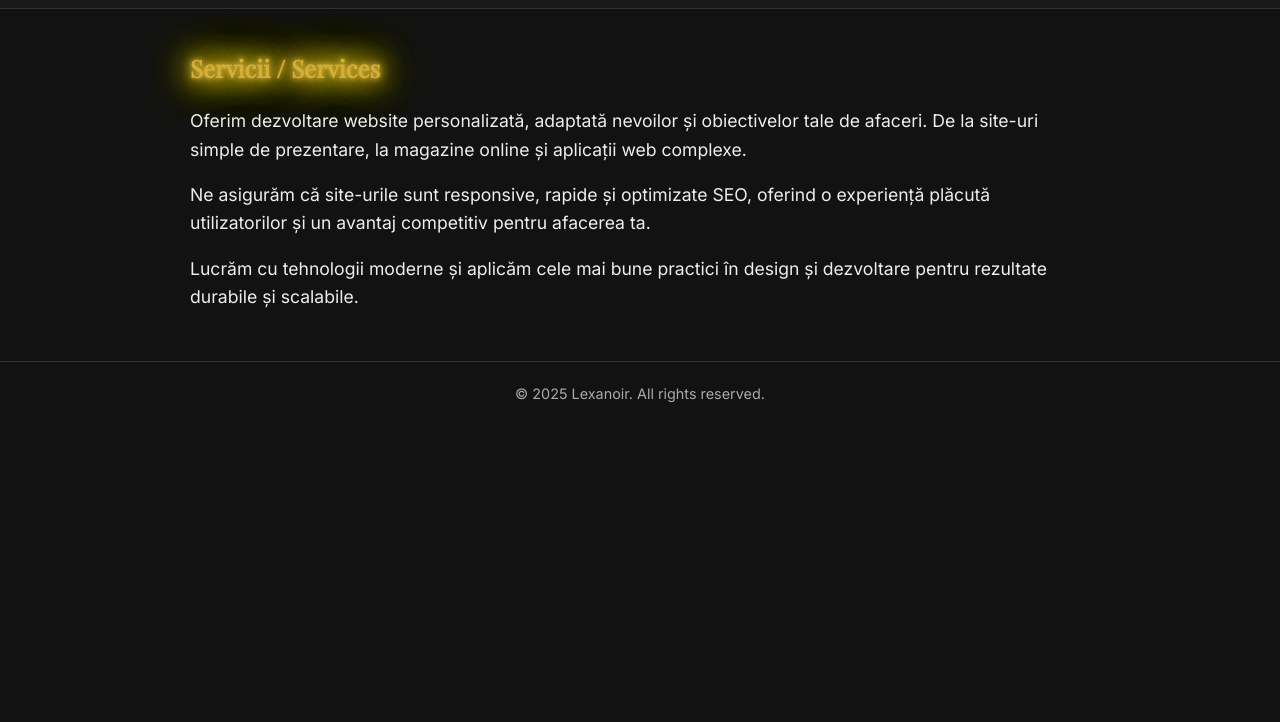
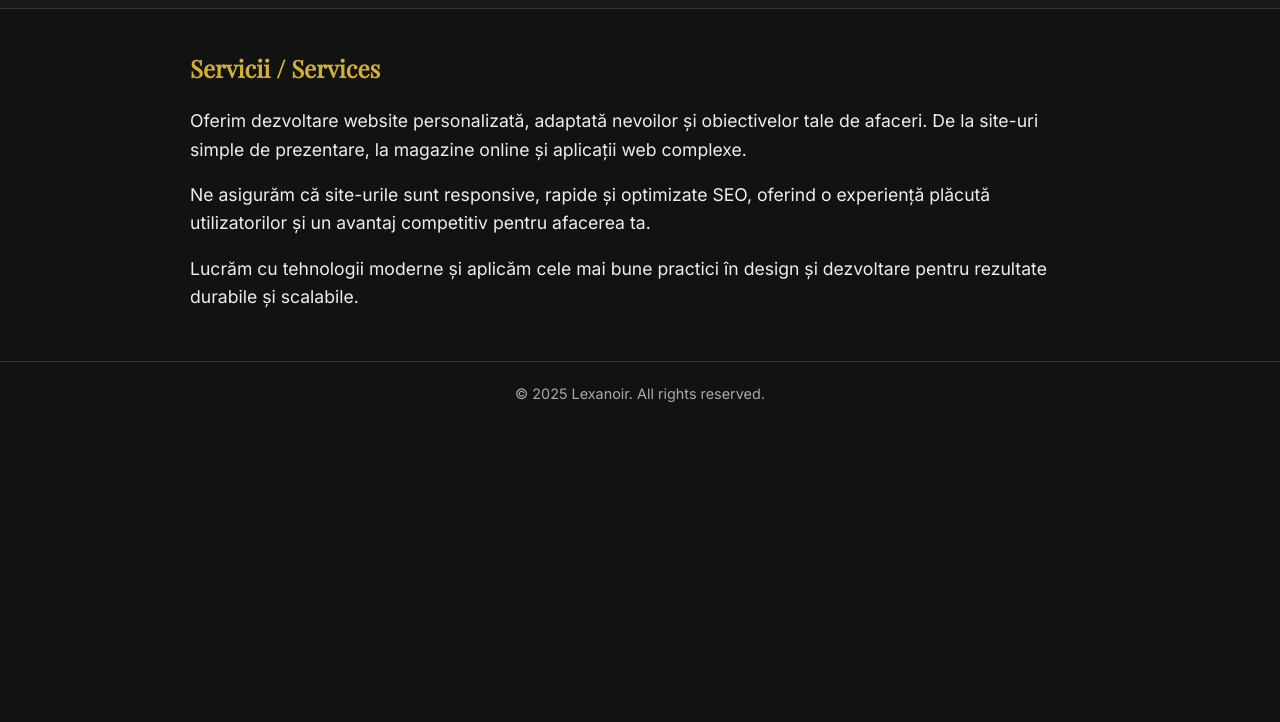
Before and after one commit to Giussytatts/lexanoir, a plain HTML site: page services.html in a window 1280 px wide. Shown: the part 78-800 px from the top of the page. Drawn offline with nearby package versions, Linux system fonts and the light colour scheme.

Commit message:
Update services.html

```diff
--- a/services.html
+++ b/services.html
@@ -145,7 +145,7 @@
 
 <main>
   <section>
-    <h1 class="glow-text" id="services-title">Servicii / Services</h1>
+    <h1>Servicii / Services</h1>
     <p id="services-text-1">
       Oferim dezvoltare website personalizată, adaptată nevoilor și obiectivelor tale de afaceri. De la site-uri simple de prezentare, la magazine online și aplicații web complexe.
     </p>
```
